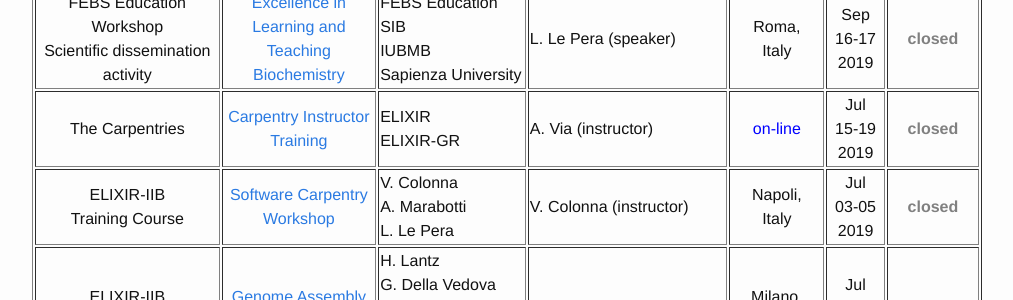
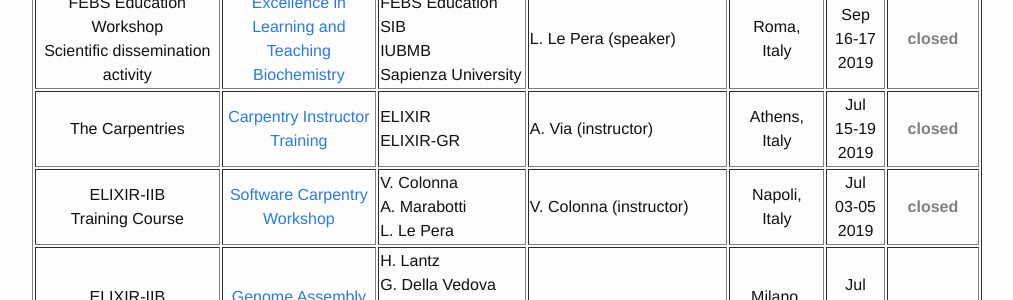
Before and after one commit to ELIXIR-IIB-training/website, a Jekyll site: the page built from _pages/01-all_events.md, in a window 1280 px wide and 900 px high, scrolled down 3569 px. Shown: the part 152-452 px from the top of the window, without its empty margins (238-1251 px from the left). Built offline with Jekyll 4.4.1, drawn with Linux system fonts in a browser that asks for light colours.

Commit message:
Changed Venue event in Athens

```diff
--- a/_pages/01-all_events.md
+++ b/_pages/01-all_events.md
@@ -276,7 +276,7 @@ https://web.vscht.cz/~spiwokv/trt/">Train the Trainer</a></td>
    <td height="50" width="220" align="center"><a href="https://fpsom.github.io/2019-07-15-ttt-ELIXIR-Athens/">Carpentry Instructor<br>Training</a></td>
    <td height="50" width="150">ELIXIR<br>ELIXIR-GR</td>
    <td height="50" width="150">A. Via (instructor)</td>
-   <td height="50" align="center"><font color="blue">on-line</font></td>
+   <td height="50" align="center">Athens,<br>Italy</td>
    <td height="50" width="75" align="center">Jul<br>15-19<br>2019</td>
    <td height="50" align="center"><font color="grey"><b>closed</b></font></td>
 </tr>
```
